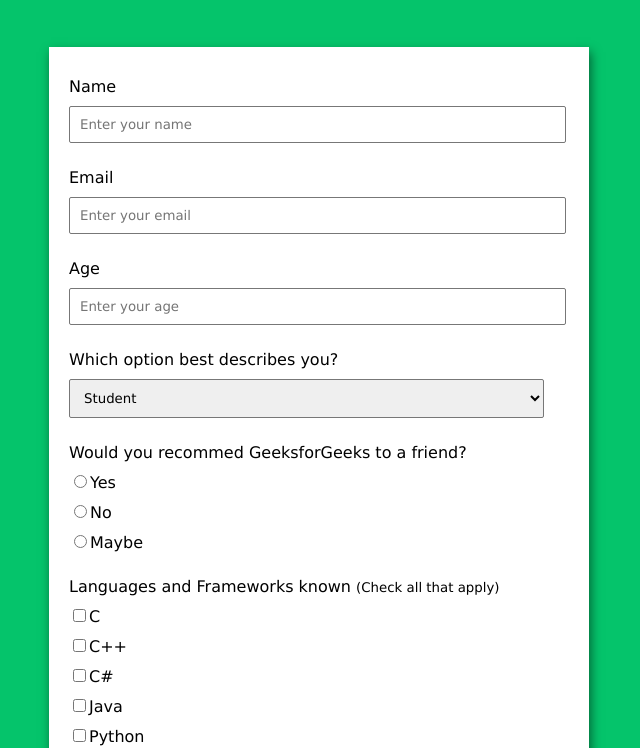
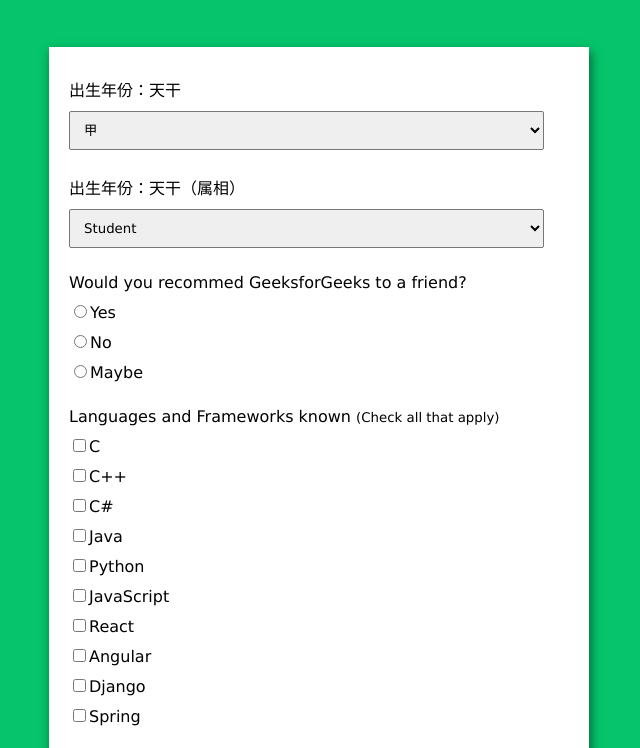
Before and after one commit to zy-dsj-sm/zy-dsj-sm.a.kind.joke, a plain HTML site: page index.html in a window 1280 px wide. Shown: the part 70-818 px from the top of the page, without its empty margins (321-961 px from the left). Drawn offline with Linux system fonts and the light colour scheme.

Commit message:
Update index.html

```diff
--- a/index.html
+++ b/index.html
@@ -84,42 +84,26 @@
 	<form id="form">
 
 		<!-- Details -->
+
 		<div class="form-control">
-			<label for="出生年份：天干" id="label-name">
-				Name
+			<label for="role" id="label-role">
+				出生年份：天干
 			</label>
 
-			<!-- Input Type Text -->
-			<input type="text"
-				id="name"
-				placeholder="Enter your name" />
-		</div>
-
-		<div class="form-control">
-			<label for="email" id="label-email">
-				Email
-			</label>
-
-			<!-- Input Type Email-->
-			<input type="email"
-				id="email"
-				placeholder="Enter your email" />
-		</div>
-
-		<div class="form-control">
-			<label for="age" id="label-age">
-				Age
-			</label>
-
-			<!-- Input Type Text -->
-			<input type="text"
-				id="age"
-				placeholder="Enter your age" />
+			<!-- Dropdown options -->
+			<select name="role" id="role">
+				<option value="student">甲</option>
+				<option value="intern">乙</option>
+				<option value="professional">
+					丙
+				</option>
+				<option value="other">Other</option>
+			</select>
 		</div>
 
 		<div class="form-control">
 			<label for="role" id="label-role">
-				Which option best describes you?
+				出生年份：天干（属相）
 			</label>
 
 			<!-- Dropdown options -->
@@ -132,6 +116,7 @@
 				<option value="other">Other</option>
 			</select>
 		</div>
+
 
 		<div class="form-control">
 			<label>
```
